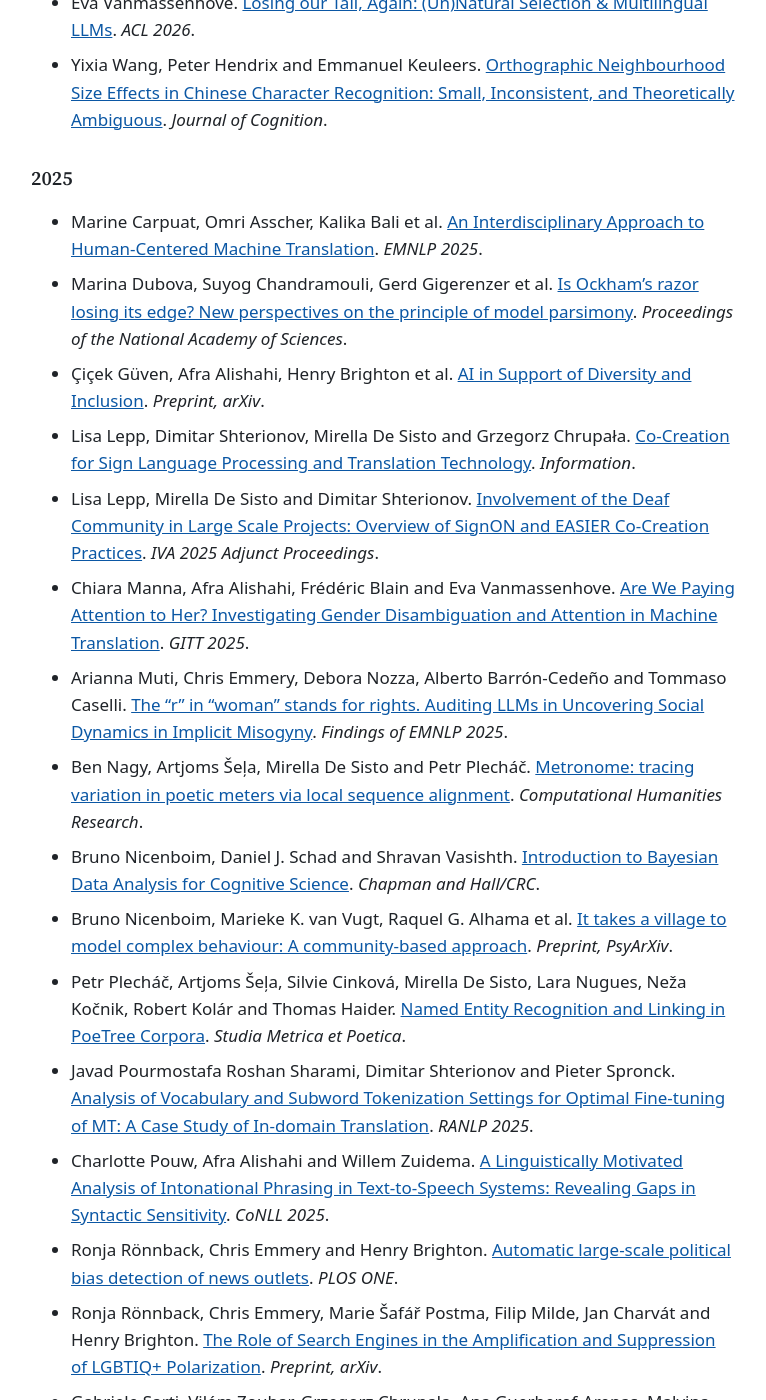
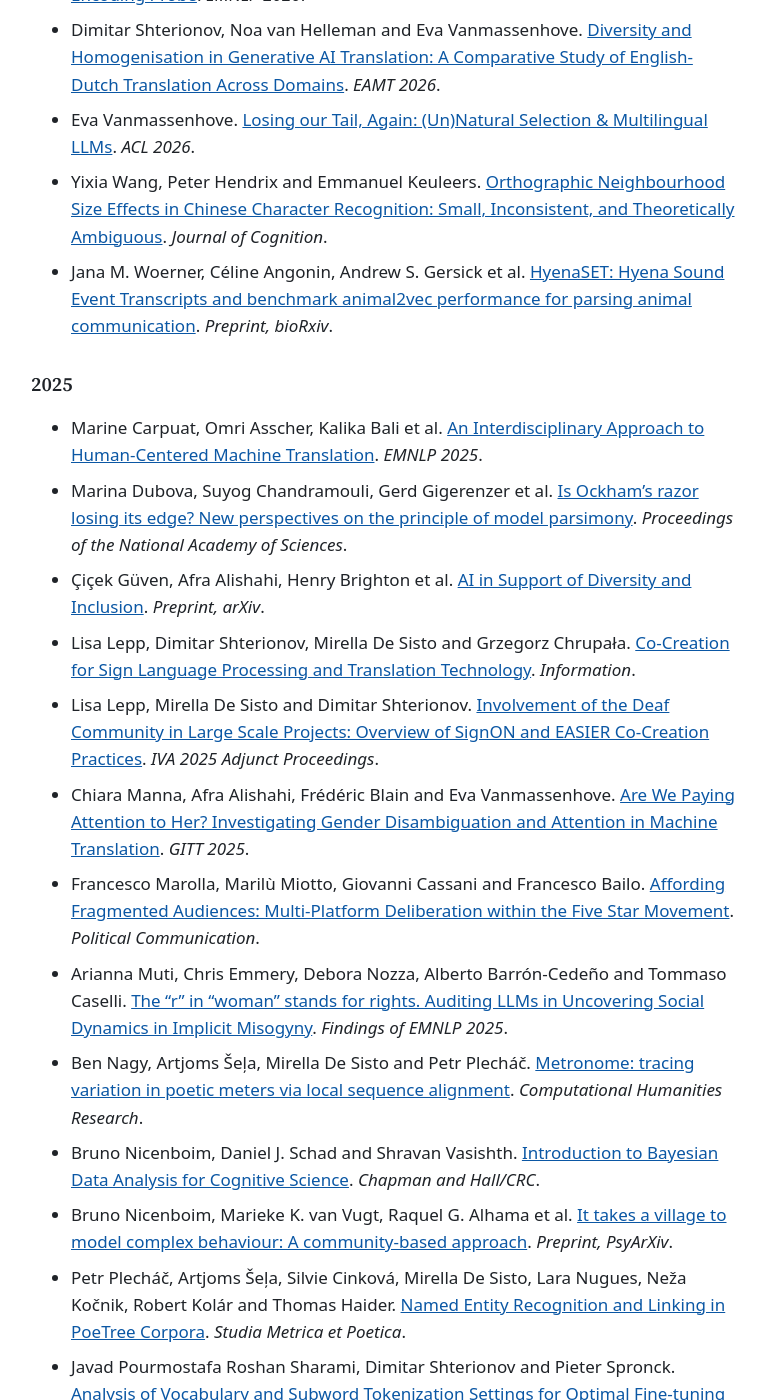
Before and after one commit to tcsai/language-computation, a Jekyll site: the page built from publications.md, in a window 1280 px wide and 1400 px high, scrolled down 1954 px. Shown: the whole window, without its empty margins (257-1023 px from the left). Built offline with Jekyll 4.4.1, drawn with Linux system fonts in a browser that asks for light colours; our own code applies the rules of GitHub Pages for plain Markdown files; some of the changed text lies outside the part shown.

Commit message:
Monthly update: October 2026
Co-Authored-By: Claude Sonnet 5.5 <noreply@anthropic.com>
Claude-Session: https://claude.ai/code/session_015F3kL4EzqGx49TPUPynuqe

```diff
--- a/publications.md
+++ b/publications.md
@@ -14,8 +14,9 @@ version where there is one, otherwise to the preprint.
 - Muqing Li, Torsten Kai Jachmann, Noortje J. Venhuizen, Heiner Drenhaus and Matthew Crocker. [The Influence of Informativity on Syntactic Linearization in Reference Production](https://doi.org/10.2139/ssrn.6442001). *Preprint, SSRN*.
 - David G. Loughrey, Caro Brosens, Rachel A. Moiselle, Dimitar Shterionov, Vincent Vandeghinste, Andy Way and Lorraine Leeson. [Towards equitable artificial intelligence for deaf and hard of hearing (DHH) and disabled communities: ethical challenges and co-development](https://doi.org/10.1007/s43681-026-01230-z). *AI and Ethics*.
 - Chiara Manna, Hosein Mohebbi, Afra Alishahi, Frédéric Blain and Eva Vanmassenhove. [Gender Disambiguation in Machine Translation: Diagnostic Evaluation in Decoder-Only Architectures](https://doi.org/10.63317/4wphxianzxf6). *LREC 2026*.
+- Chiara Manna, Argentina Anna Rescigno and Eva Vanmassenhove. [Rethinking Gender Annotation for Bias Evaluation in Machine Translation: Can LLMs Improve Reliability?](https://aclanthology.org/2026.gitt-1.3/). *GITT 2026*.
 - Sara Møller Østergaard, Lenneke Doris Lichtenberg, Laura Boon and Bruno Nicenboim. [A Corpus of Joint EEG and Self-Paced Reading of Natural Dutch Texts](https://doi.org/10.63317/49tvxys2q4zc). *LREC 2026*.
-- Sara Møller Østergaard, Kenneth Enevoldsen, Afra Alishahi and Bruno Nicenboim. [Modeling semantic association in self-paced reading with language model embeddings](https://doi.org/10.63317/5hz52qgp2gdn). *LREC 2026*.
+- Sara Møller Østergaard, Kenneth Enevoldsen, Afra Alishahi and Bruno Nicenboim. [Modeling semantic association in self-paced reading with language model embeddings](https://doi.org/10.63317/5hz52qgp2gdn). *Workshop on Cognitive Modeling and Computational Linguistics at LREC 2026*.
 - Petr Plecháč, Artjoms Šeļa, Ben Nagy et al. [Unsupervised rhyme recognition across multiple languages: training data size, human agreement, and linguistic differences](https://doi.org/10.1093/llc/fqag098). *Digital Scholarship in the Humanities*.
 - Javad Pourmostafa Roshan Sharami. [Toward domain-specific machine translation and quality estimation systems](https://doi.org/10.26116/tshd.47714582). *PhD thesis, Tilburg University*.
 - Charlotte Pouw, Hosein Mohebbi, Afra Alishahi and Willem H. Zuidema. [In-Context Learning in Speech Language Models: Analyzing the Role of Acoustic Features, Linguistic Structure, and Induction Heads](https://arxiv.org/abs/2604.06356). *Preprint, arXiv*.
@@ -26,6 +27,7 @@ version where there is one, otherwise to the preprint.
 - Dimitar Shterionov, Noa van Helleman and Eva Vanmassenhove. [Diversity and Homogenisation in Generative AI Translation: A Comparative Study of English-Dutch Translation Across Domains](https://aclanthology.org/2026.eamt-1.6/). *EAMT 2026*.
 - Eva Vanmassenhove. [Losing our Tail, Again: (Un)Natural Selection & Multilingual LLMs](https://doi.org/10.18653/v1/2026.acl-long.532). *ACL 2026*.
 - Yixia Wang, Peter Hendrix and Emmanuel Keuleers. [Orthographic Neighbourhood Size Effects in Chinese Character Recognition: Small, Inconsistent, and Theoretically Ambiguous](https://doi.org/10.5334/joc.505). *Journal of Cognition*.
+- Jana M. Woerner, Céline Angonin, Andrew S. Gersick et al. [HyenaSET: Hyena Sound Event Transcripts and benchmark animal2vec performance for parsing animal communication](https://doi.org/10.64898/2026.06.14.732108). *Preprint, bioRxiv*.
 
 ## 2025
 
@@ -35,6 +37,7 @@ version where there is one, otherwise to the preprint.
 - Lisa Lepp, Dimitar Shterionov, Mirella De Sisto and Grzegorz Chrupała. [Co-Creation for Sign Language Processing and Translation Technology](https://doi.org/10.3390/info16040290). *Information*.
 - Lisa Lepp, Mirella De Sisto and Dimitar Shterionov. [Involvement of the Deaf Community in Large Scale Projects: Overview of SignON and EASIER Co-Creation Practices](https://doi.org/10.1145/3742886.3756714). *IVA 2025 Adjunct Proceedings*.
 - Chiara Manna, Afra Alishahi, Frédéric Blain and Eva Vanmassenhove. [Are We Paying Attention to Her? Investigating Gender Disambiguation and Attention in Machine Translation](https://aclanthology.org/2025.gitt-1.1/). *GITT 2025*.
+- Francesco Marolla, Marilù Miotto, Giovanni Cassani and Francesco Bailo. [Affording Fragmented Audiences: Multi-Platform Deliberation within the Five Star Movement](https://doi.org/10.1080/10584609.2025.2548288). *Political Communication*.
 - Arianna Muti, Chris Emmery, Debora Nozza, Alberto Barrón-Cedeño and Tommaso Caselli. [The “r” in “woman” stands for rights. Auditing LLMs in Uncovering Social Dynamics in Implicit Misogyny](https://doi.org/10.18653/v1/2025.findings-emnlp.292). *Findings of EMNLP 2025*.
 - Ben Nagy, Artjoms Šeļa, Mirella De Sisto and Petr Plecháč. [Metronome: tracing variation in poetic meters via local sequence alignment](https://doi.org/10.1017/chr.2025.1). *Computational Humanities Research*.
 - Bruno Nicenboim, Daniel J. Schad and Shravan Vasishth. [Introduction to Bayesian Data Analysis for Cognitive Science](https://doi.org/10.1201/9780429342646). *Chapman and Hall/CRC*.
```
